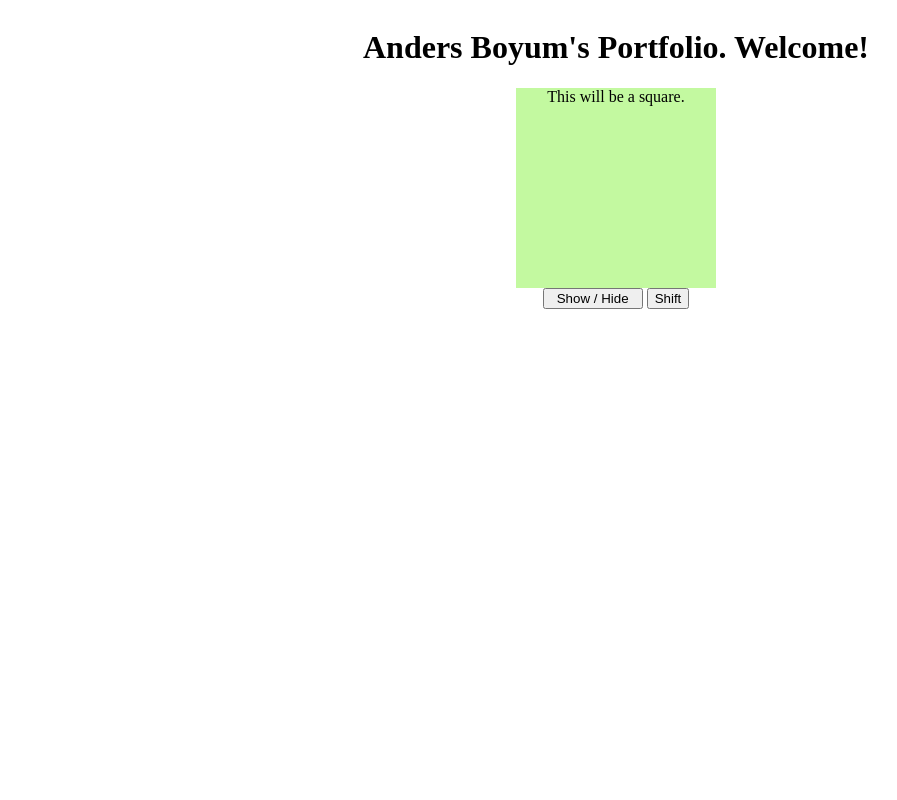
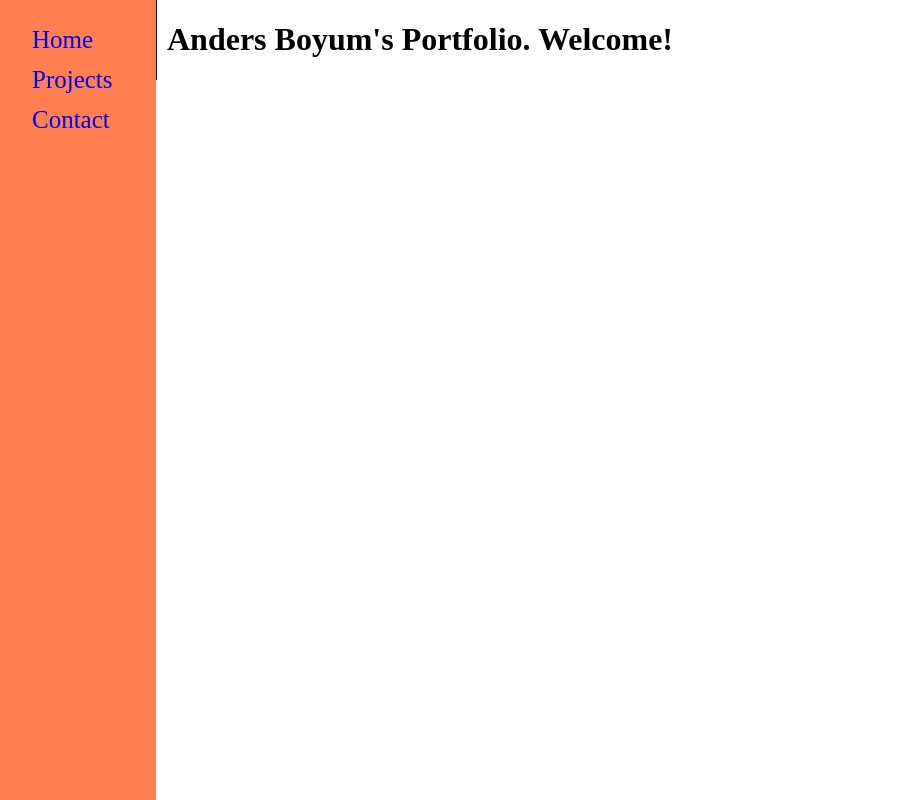
Before and after one commit to Obliquey/portfolio, a plain HTML site: page index.html in a window 1280 px wide. Shown: the whole page, without its empty margins (24-921 px from the left). Drawn offline with Linux system fonts and the light colour scheme.

Commit message:
trying to figure out how to make my sidebar slide open upon hover

```diff
--- a/build/main.js
+++ b/build/main.js
@@ -1,8 +1,13 @@
-function changeColor() {
-    const square = document.getElementById("square");
-    square.classList.toggle("fullHeight");
+let sidebarOpen = false;
+function openSideBar() {
+    if (!sidebarOpen) {
+        document.getElementById('navBar').classList.toggle('open');
+        sidebarOpen = true;
+    }
 }
-function shiftBox() {
-    const square = document.getElementById("square");
-    square.classList.toggle("alignOther");
+function closeSideBar() {
+    if (sidebarOpen) {
+        document.getElementById('navBar').classList.toggle('open');
+        sidebarOpen = false;
+    }
 }
--- a/css/style.css
+++ b/css/style.css
@@ -1,31 +1,69 @@
-body{
-    text-align: center;
+body, html{
     display: flex;
     flex-direction: column;
-    place-content: center;
+    margin: 0px;
 }
 
-#square {
-    width: 200px;
-    height: 200px;
+/* ==================================
+                MAIN
+====================================*/
+
+#main{
+    margin-left: 180px;
+    padding: 0px 10px;
+    border-left: 1px solid black;
+}
 
 
-    margin: auto;
-    align-self: left;
-    background-color: #c3f9a0;
-    text-align: center;
-    transition: height 2s, background-color 2s, width 2s;
-}
-#square.fullHeight{
-    height:500px;
+/* ==================================
+                SIDEBAR
+====================================*/
+
+#navBar.open{
+    list-style-type: none;
+    margin-top: 0px;
+    height: 100%;
+    width:140px;
+    position: fixed;
+    z-index: 1;
+    top: 0;
+    left: 0;
     background-color: coral;
-    align-self: right;
-}
-#square.alignOther{
-    width: 800px;
+    overflow-x: hidden;
+    padding-top: 20px;
+
 }
 
-#changeColor{
-    width: 100px;
-    align-self: center;
+#navBar {
+    list-style-type: none;
+    margin-top: 0px;
+    height: 100%;
+    width:140px;
+    position: fixed;
+    z-index: 1;
+    top: 0;
+    left: 0;
+    background-color: coral;
+    overflow-x: hidden;
+    padding-top: 20px;
 }
+
+#navBar li {
+    padding: 6px 8px 6px 16px;
+    font-size: 25px;
+    color: black;
+    transition: background-color .2s;
+}
+
+#navBar li:hover {
+    background-color: white;
+}
+
+#navBar a {
+    text-decoration: none;
+    cursor: default;
+    display: block;
+}
+a:visited{
+    color: black;
+}
--- a/index.html
+++ b/index.html
@@ -15,11 +15,30 @@
         <script src="./build/main.js" async defer></script>
     </head>
     <body>
-        <h1>Anders Boyum's Portfolio. Welcome!</h1>
-        <div>
-            <div id="square">This will be a square.</div>
-            <button id="changeColor" onclick="changeColor()">Show / Hide</button>
-            <button id="shiftButton" onclick="shiftBox()">Shift</button>
-        </div>
+        <!-- Left Side Nav Bar -->
+            <!-- Fixed for whole site, pop-out when hovered over? -->
+            <!-- For now, links will scroll between different sections -->
+        <nav onmouseover="openSideBar()" onmouseout="closeSideBar()">
+            <ul id="navBar">
+                <li><a href="#home">Home</a></li>
+                <li><a href="#projects">Projects</a></li>
+                <li><a href="#contact">Contact</a></li>
+            </ul>
+        </nav>
+        <main id="main">
+            <h1>Anders Boyum's Portfolio. Welcome!</h1>
+
+        </main>
+
+        <!-- SECTIONS -->
+            <!-- Bio -->
+                <!-- Picture of me (would be cool to not box it in, just do a headshot thing) -->
+                <!-- Separate Scrolling Description / History (Kind of like a cover letter?) -->
+                <!-- Maybe even do a tabs thing, where they can tab between my different experiences? -->
+
+            <!-- Projects -->
+                <!-- Maybe have another tabbed list of iFrames, each of which houses different projects? -->
+
+            <!-- Skills & Contact Info -->
     </body>
 </html>
```
Also changed, not shown: 1 other file.
